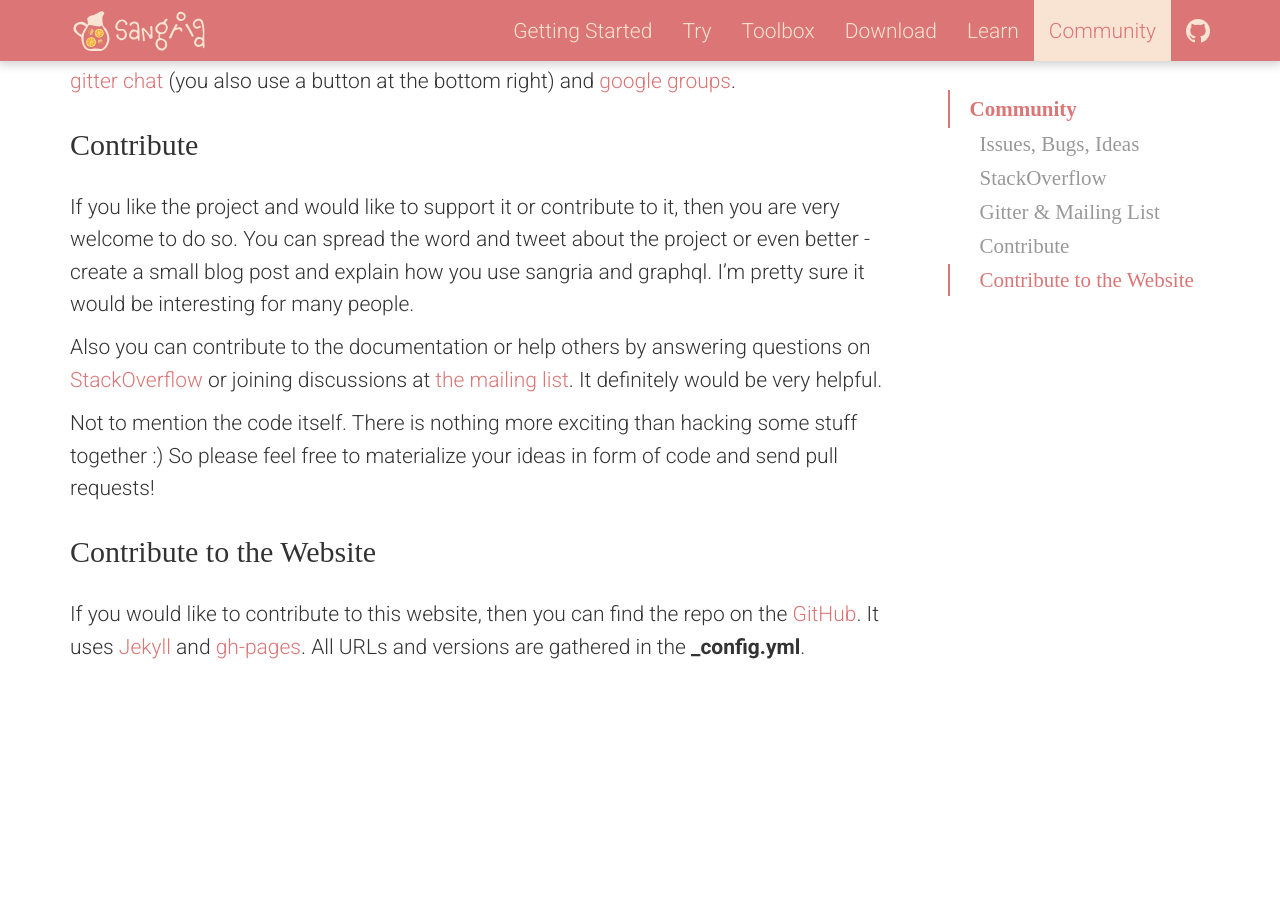
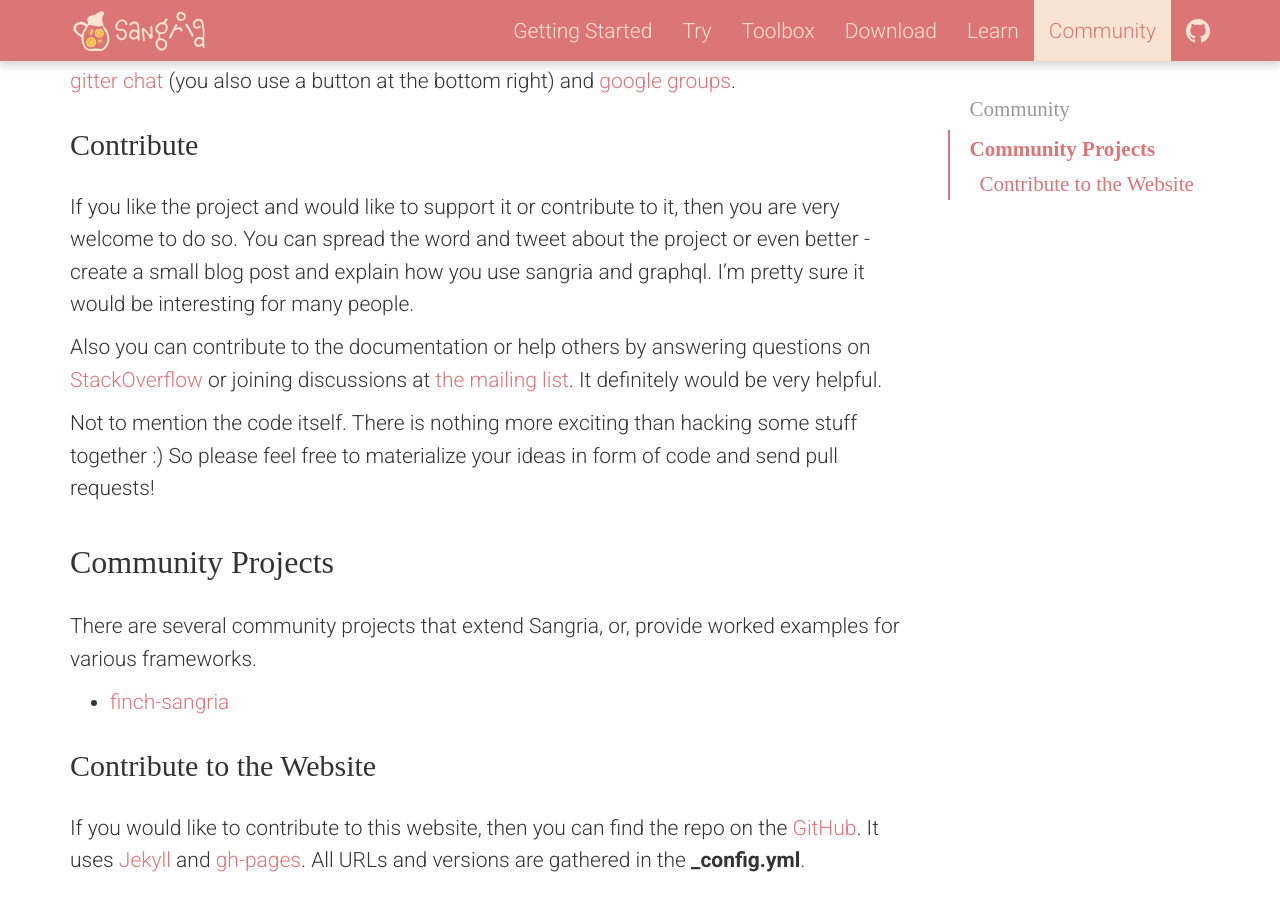
Before and after one commit to sangria-graphql/sangria-graphql.github.io, a Jekyll site: the page built from community.md, in a window 1280 px wide and 900 px high, scrolled down 666 px. Built offline with Jekyll 4.4.1, drawn with Linux system fonts in a browser that asks for light colours; before the commit the page ends 1352 px from its top, so only the background shows below that.

Commit message:
Update community.md
Added the start of a community contributions section.

```diff
--- a/community.md
+++ b/community.md
@@ -39,6 +39,12 @@ It definitely would be very helpful.
 Not to mention the code itself. There is nothing more exciting than hacking some stuff together :)
 So please feel free to materialize your ideas in form of code and send pull requests!
 
+## Community Projects
+
+There are several community projects that extend Sangria, or, provide worked examples for various frameworks.
+
+* [finch-sangria](https://github.com/redbubble/finch-sangria)
+
 ### Contribute to the Website
 
 If you would like to contribute to this website, then you can find the repo on the [GitHub]({{site.link.website}}).
```
